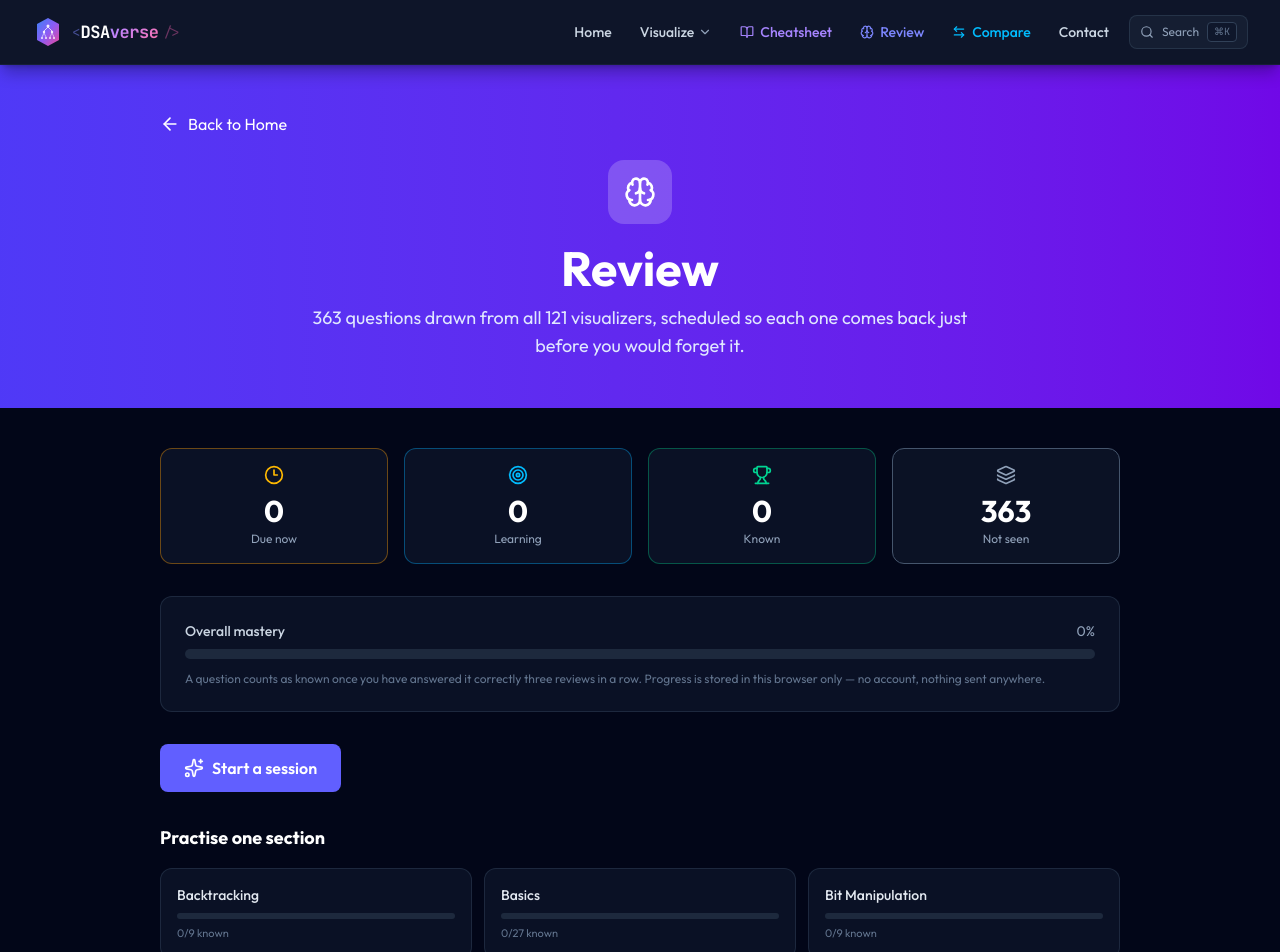
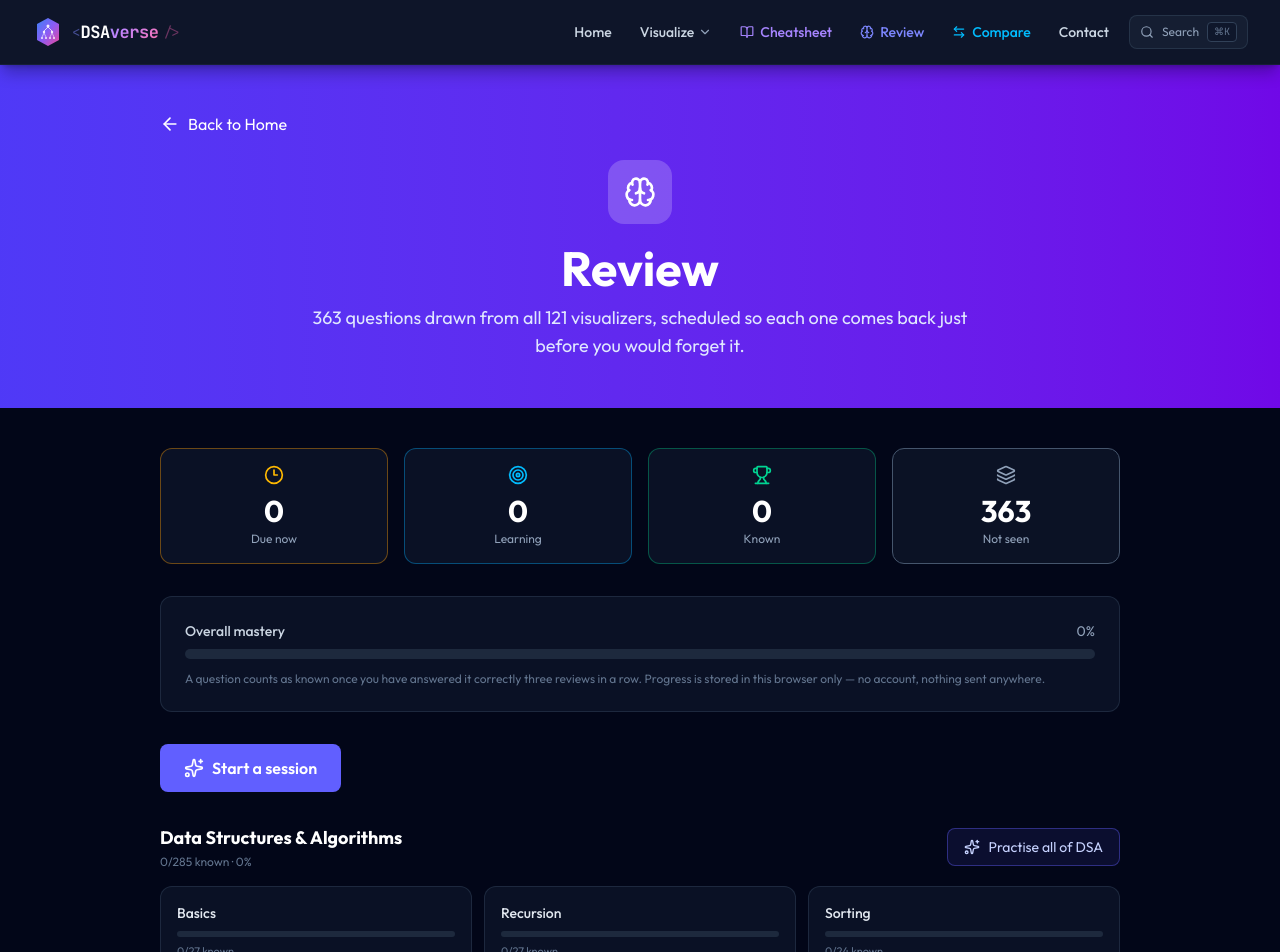
Before and after one commit to Archit1706/DSAverse, a Next.js app: page /review in a window 1280 px wide. Shown: the top 952 px of the page. Built offline with nearby package versions, Linux system fonts and the light colour scheme.

Commit message:
Group Review progress by subject

```diff
--- a/app/review/page.js
+++ b/app/review/page.js
@@ -8,6 +8,7 @@ import {
 } from 'lucide-react';
 import { totalQuestions as TOTAL_QUESTIONS, totalPages as TOTAL_PAGES } from '@/data/learningStats';
 import { buildQueue, queueStats, recordAnswer, resetProgress, getSchedule } from '@/lib/progress';
+import { SUBJECTS } from '@/data/subjects';
 
 const SECTION_LABELS = {
     'backtracking': 'Backtracking',
@@ -28,6 +29,11 @@ const SECTION_LABELS = {
     'union-find': 'Union-Find',
 };
 
+/* Sections without an entry above (a newly added one, say) fall back to their
+   directory name in title case rather than showing a raw slug. */
+const sectionLabel = (slug) => SECTION_LABELS[slug]
+    ?? slug.split('-').map(w => w.charAt(0).toUpperCase() + w.slice(1)).join(' ');
+
 const SESSION_SIZE = 15;
 
 export default function ReviewPage() {
@@ -38,7 +44,9 @@ export default function ReviewPage() {
        and the first client render both produce the same empty shell. */
     const [bank, setBank] = useState(null);
     const [stats, setStats] = useState({ due: 0, learning: 0, known: 0, unseen: 0, total: TOTAL_QUESTIONS });
-    const [section, setSection] = useState(null);
+    // null for everything, or { section } / { subject } — remembered so
+    // "Go again" from the summary repeats the same kind of session.
+    const [scope, setScope] = useState(null);
 
     const [queue, setQueue] = useState([]);
     const [index, setIndex] = useState(0);
@@ -86,9 +94,9 @@ export default function ReviewPage() {
         // eslint-disable-next-line react-hooks/exhaustive-deps
     }, [ready, bank, stats]);
 
-    const start = (onlySection = null) => {
-        const q = buildQueue(bank, { limit: SESSION_SIZE, section: onlySection });
-        setSection(onlySection);
+    const start = (nextScope = null) => {
+        const q = buildQueue(bank, { limit: SESSION_SIZE, ...(nextScope ?? {}) });
+        setScope(nextScope);
         setQueue(q);
         setIndex(0);
         setSelected(null);
@@ -175,7 +183,7 @@ export default function ReviewPage() {
                         onAnswer={answer} onNext={next}
                     />
                 ) : finished ? (
-                    <Summary results={results} onAgain={() => start(section)} onHome={() => setQueue([])} />
+                    <Summary results={results} onAgain={() => start(scope)} onHome={() => setQueue([])} />
                 ) : (
                     <Dashboard
                         stats={stats} pct={pct} sectionStats={sectionStats}
@@ -241,17 +249,36 @@ function Dashboard({ stats, pct, sectionStats, onStart, onReset }) {
                 )}
             </div>
 
-            <div>
-                <h2 className="text-lg font-bold text-white mb-4">Practise one section</h2>
+            {groupBySubject(sectionStats).map(group => {
+                const gp = group.total ? Math.round((group.known / group.total) * 100) : 0;
+                return (
+            <div key={group.id}>
+                <div className="flex flex-wrap items-center justify-between gap-3 mb-4">
+                    <div>
+                        <h2 className="text-lg font-bold text-white">{group.name}</h2>
+                        <p className="text-xs text-slate-500 mt-0.5">
+                            {group.known}/{group.total} known · {gp}%{group.due > 0 ? ` · ${group.due} due` : ''}
+                        </p>
+                    </div>
+                    {/* "More" only exists when a section is missing from data/subjects.js;
+                        its questions carry no subject, so there is nothing to filter on. */}
+                    {group.id !== 'more' && (
+                    <button onClick={() => onStart({ subject: group.id })}
+                        className="flex items-center gap-2 px-4 py-2 rounded-lg border border-indigo-500/40 bg-indigo-500/10 text-indigo-200 hover:bg-indigo-500/20 transition-colors text-sm">
+                        <Sparkles className="h-4 w-4" />
+                        Practise all of {group.shortName}
+                    </button>
+                    )}
+                </div>
                 <div className="grid grid-cols-1 sm:grid-cols-2 lg:grid-cols-3 gap-3">
-                    {sectionStats.map(s => {
+                    {group.rows.map(s => {
                         const p = s.total ? Math.round((s.known / s.total) * 100) : 0;
                         return (
-                            <button key={s.section} onClick={() => onStart(s.section)}
+                            <button key={s.section} onClick={() => onStart({ section: s.section })}
                                 className="text-left bg-slate-900/70 rounded-xl border border-slate-700/50 p-4 hover:border-indigo-500/60 transition-colors group">
                                 <div className="flex items-center justify-between mb-2">
                                     <span className="font-medium text-slate-200 text-sm group-hover:text-white">
-                                        {SECTION_LABELS[s.section] ?? s.section}
+                                        {sectionLabel(s.section)}
                                     </span>
                                     {s.due > 0 && (
                                         <span className="text-[10px] font-bold px-2 py-0.5 rounded-full bg-amber-500/20 text-amber-300">
@@ -268,8 +295,32 @@ function Dashboard({ stats, pct, sectionStats, onStart, onReset }) {
                     })}
                 </div>
             </div>
+                );
+            })}
         </div>
     );
+}
+
+/* Per-section rows grouped in data/subjects.js order, with subject totals.
+   A section with questions but no subject lands in a trailing "More" group. */
+function groupBySubject(rows) {
+    const bySection = new Map(rows.map(r => [r.section, r]));
+    const placed = new Set();
+    const groups = SUBJECTS.map(subject => {
+        const mine = subject.sections.map(s => bySection.get(s)).filter(Boolean);
+        mine.forEach(r => placed.add(r.section));
+        return { id: subject.id, name: subject.name, shortName: subject.shortName, rows: mine };
+    });
+    const rest = rows.filter(r => !placed.has(r.section));
+    if (rest.length) groups.push({ id: 'more', name: 'More', shortName: 'More', rows: rest });
+    return groups
+        .filter(g => g.rows.length > 0)
+        .map(g => ({
+            ...g,
+            total: g.rows.reduce((n, r) => n + r.total, 0),
+            known: g.rows.reduce((n, r) => n + r.known, 0),
+            due: g.rows.reduce((n, r) => n + r.due, 0),
+        }));
 }
 
 /* ── one question ───────────────────────────────────────── */
```
